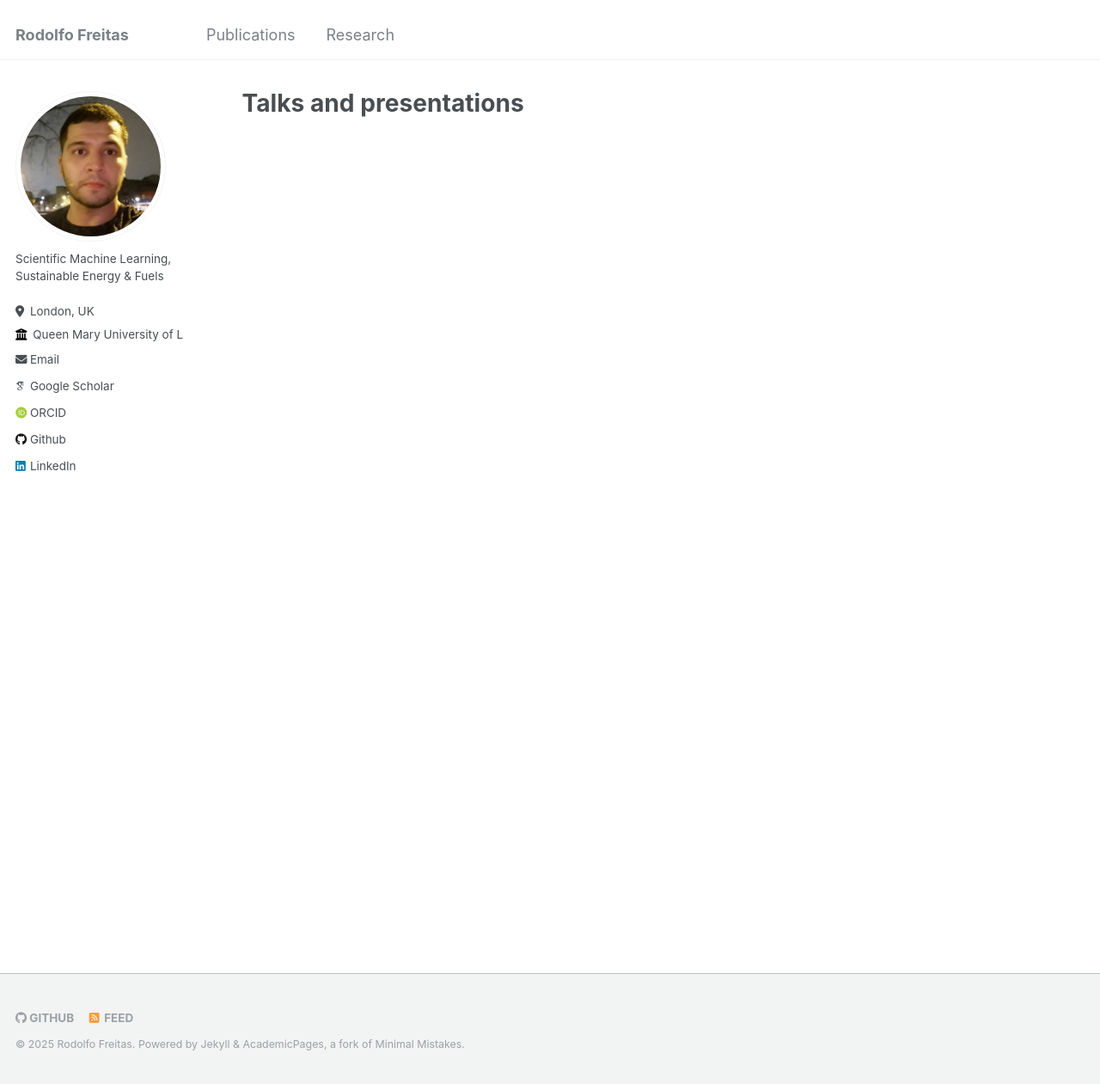
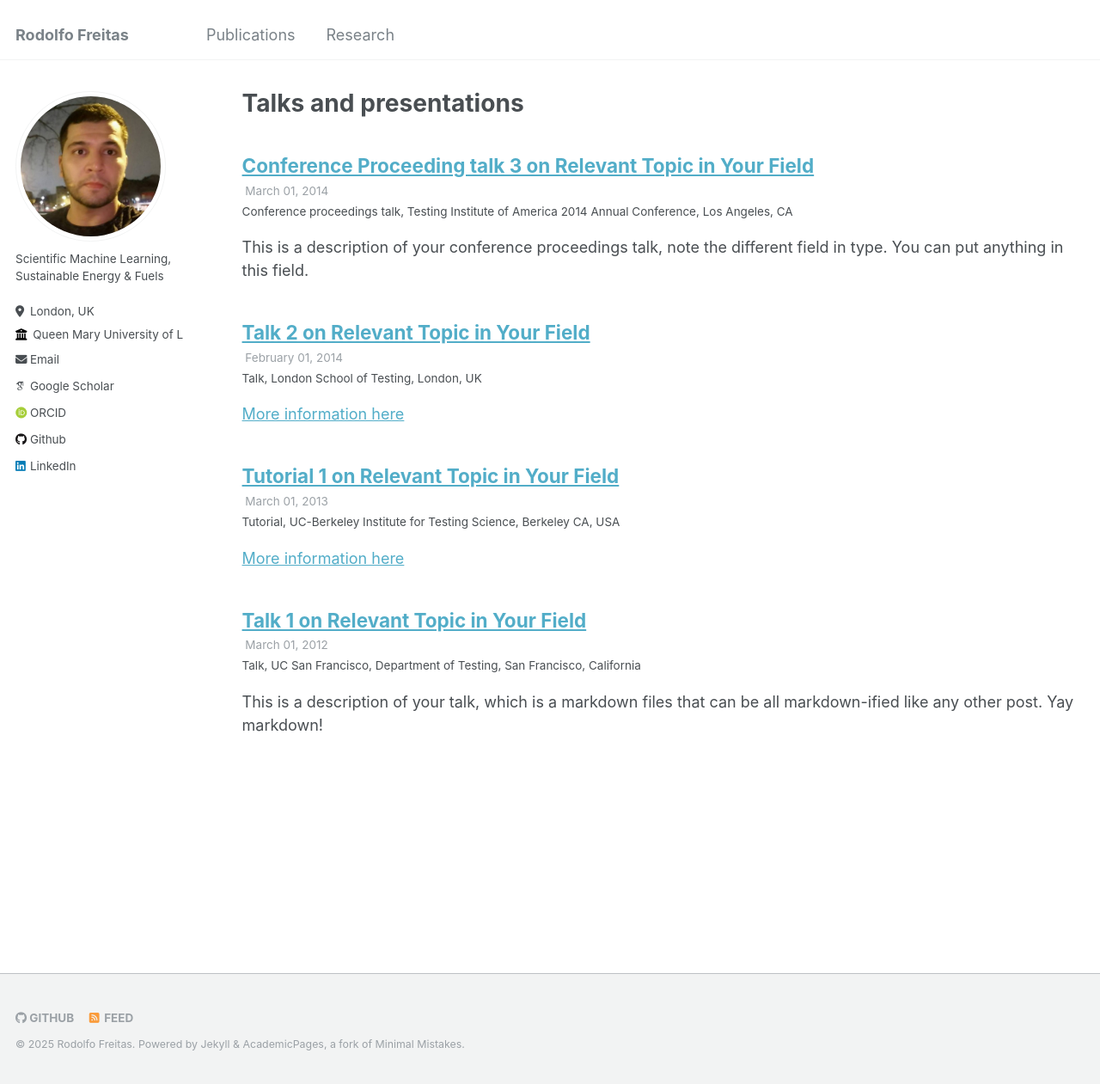
Before and after one commit to RodolfosmFreitas/RodolfosmFreitas.github.io, a Jekyll site: the page built from _pages/talks.html, in a window 1280 px wide and 1261 px high. Shown: the whole window at 86% size. Built offline with Jekyll 4.4.1, drawn with Linux system fonts in a browser that asks for light colours; some web fonts are replaced; part of the change alters nothing that is shown.

```diff
--- a/_config.yml
+++ b/_config.yml
@@ -200,21 +200,21 @@ kramdown:
 
 # Collections
 collections:
-  #home:
-  #  output: true
-  # permalink: /:collection/:path/
-  #teaching:
-  #  output: true
-  #  permalink: /:collection/:path/
+  home:
+    output: true
+    permalink: /:collection/:path/
+  teaching:
+    output: true
+    permalink: /:collection/:path/
   publications:
     output: true
     permalink: /:collection/:path/
-  #portfolio:
-  #  output: true
-  #  permalink: /:collection/:path/
-  #talks:
-  #  output: true
-  #  permalink: /:collection/:path/
+  portfolio:
+    output: true
+    permalink: /:collection/:path/
+  talks:
+    output: true
+    permalink: /:collection/:path/
 
 
 # Defaults
@@ -289,7 +289,7 @@ timezone: GB # http://en.wikipedia.org/wiki/List_of_tz_database_time_zones
 # Plugins
 plugins:
   - jekyll-paginate
-  #- jekyll-sitemap
+  - jekyll-sitemap
   - jekyll-gist
   - jekyll-feed
   - jekyll-redirect-from
```
